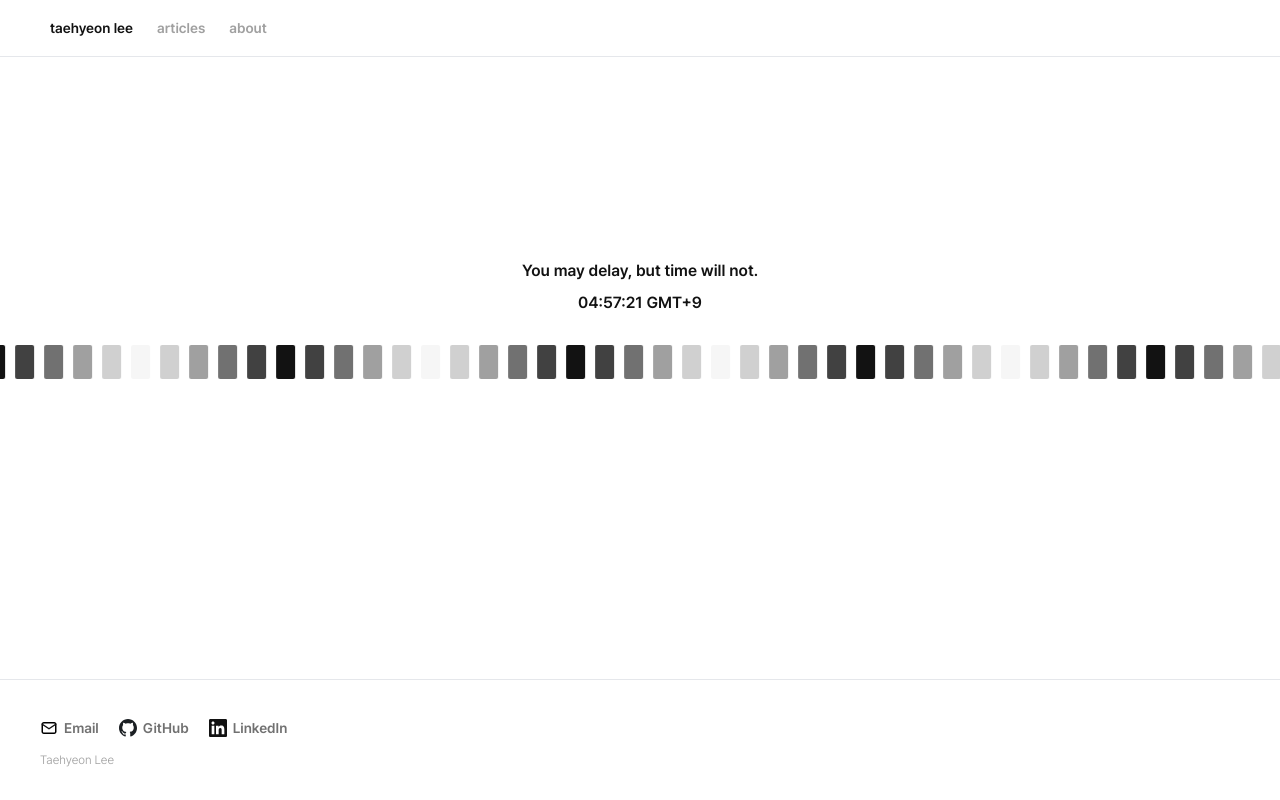
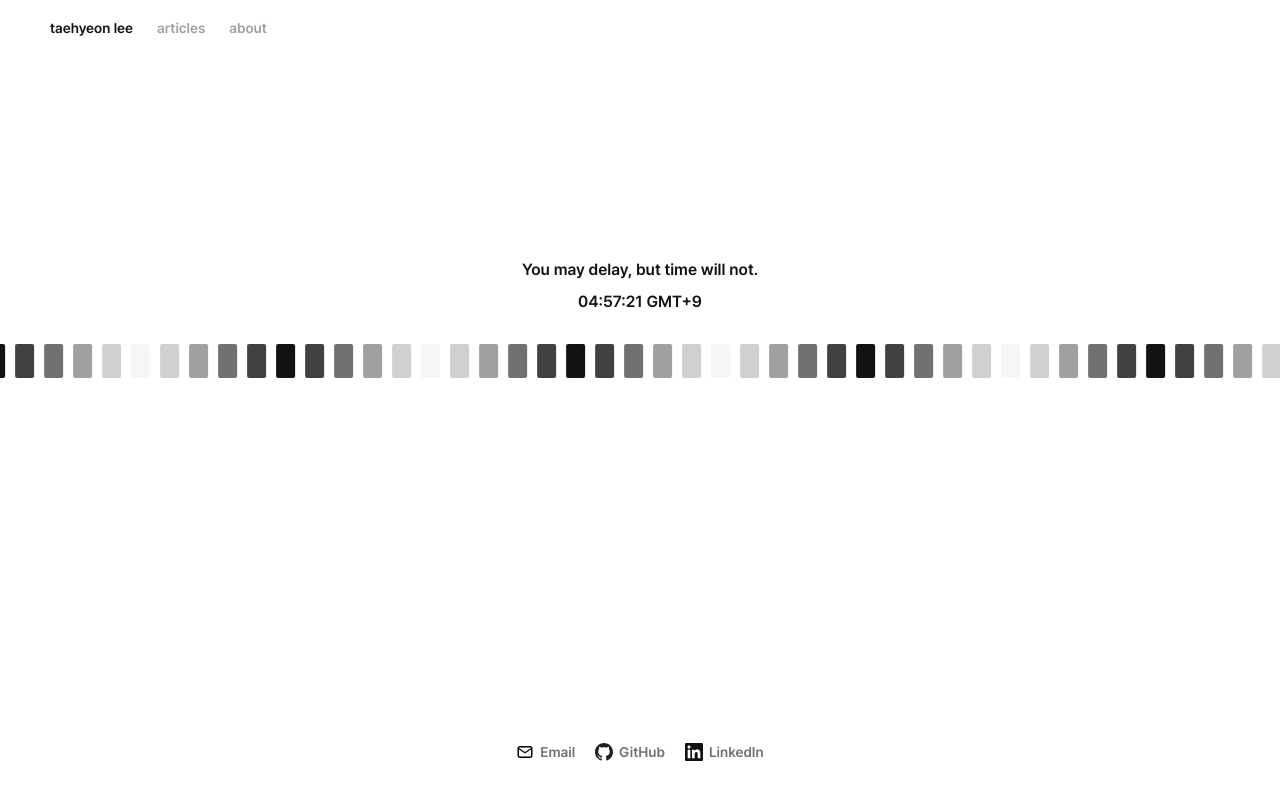
Before and after one commit to e-tae-hyeon/lth-blog, a Next.js app: page / in a window 1280 px wide. Built offline with nearby package versions, Linux system fonts and the light colour scheme.

Commit message:
style: 수정 헤더·푸터 보더 제거
- 헤더 하단·푸터 상단 보더 제거
- 푸터 소셜 링크 중앙 정렬, 이름 캡션 제거

```diff
--- a/src/features/core/modules/Footer/index.tsx
+++ b/src/features/core/modules/Footer/index.tsx
@@ -3,10 +3,9 @@ import SocialLinks from "../SocialLinks";
 
 function Footer() {
   return (
-    <footer className="border-t mt-[80px]">
-      <div className="max-w-[1240px] mx-auto flex flex-col gap-[8px] px-[20px] py-[32px]">
+    <footer className="mt-[80px]">
+      <div className="max-w-[1240px] mx-auto flex justify-center px-[20px] py-[32px]">
         <SocialLinks />
-        <span className="caption text-text40">Taehyeon Lee</span>
       </div>
     </footer>
   );
--- a/src/features/core/modules/Header/index.tsx
+++ b/src/features/core/modules/Header/index.tsx
@@ -14,7 +14,7 @@ function Header() {
   const pathname = usePathname();
 
   return (
-    <header className="sticky top-0 z-50 border-b bg-white/80 backdrop-blur">
+    <header className="sticky top-0 z-50 bg-white/80 backdrop-blur">
       <nav className="max-w-[1240px] mx-auto flex items-center gap-[4px] h-[56px] px-[20px]">
         {NAV_OPTIONS.map(({ label, url }) => (
           <NavItem
--- a/src/features/core/modules/SocialLinks/index.tsx
+++ b/src/features/core/modules/SocialLinks/index.tsx
@@ -11,7 +11,7 @@ function SocialLinks() {
   ];
 
   return (
-    <div className="flex flex-wrap items-center gap-[4px] -ml-[8px]">
+    <div className="flex flex-wrap items-center justify-center gap-[4px]">
       {links.map(({ icon, label, url }) => (
         <SocialLinkItem icon={icon} label={label} url={url} key={url} />
       ))}
```
